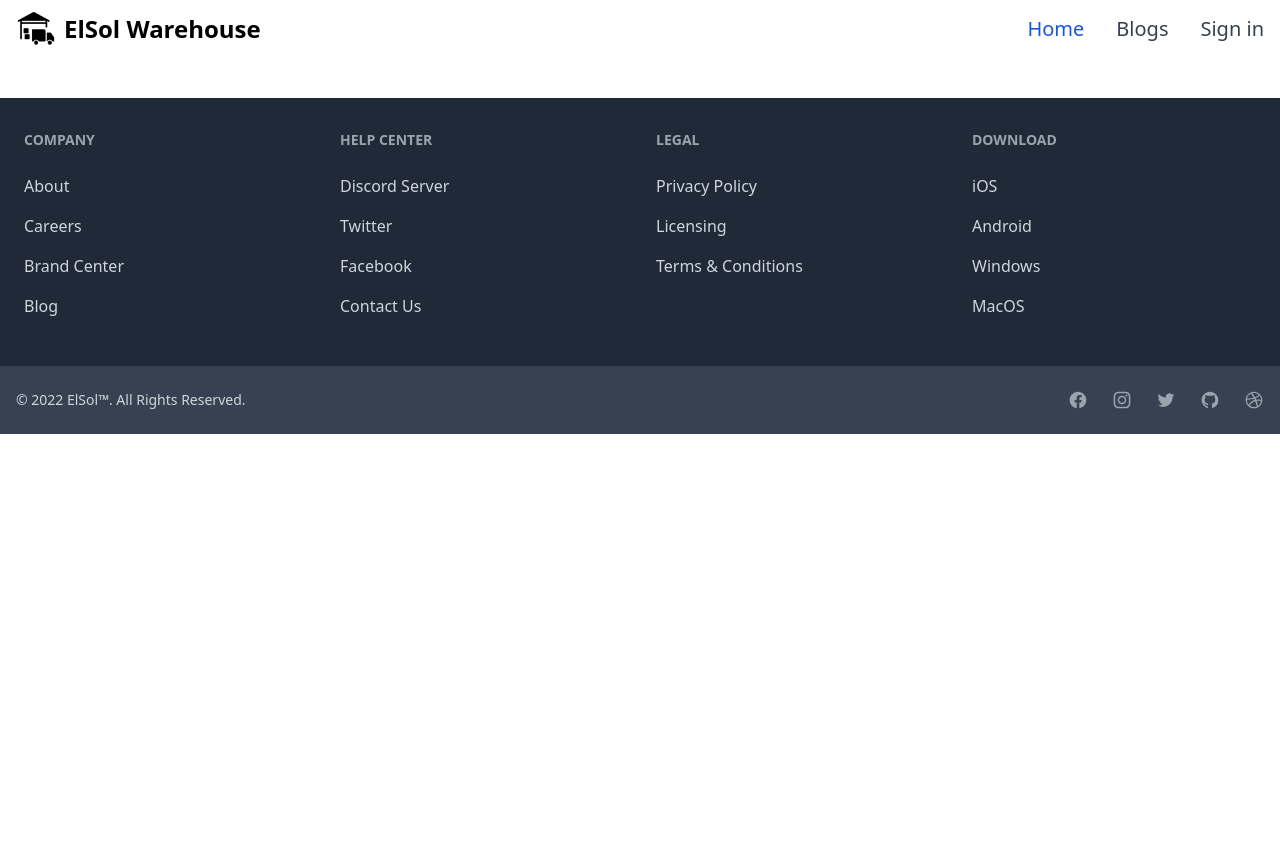
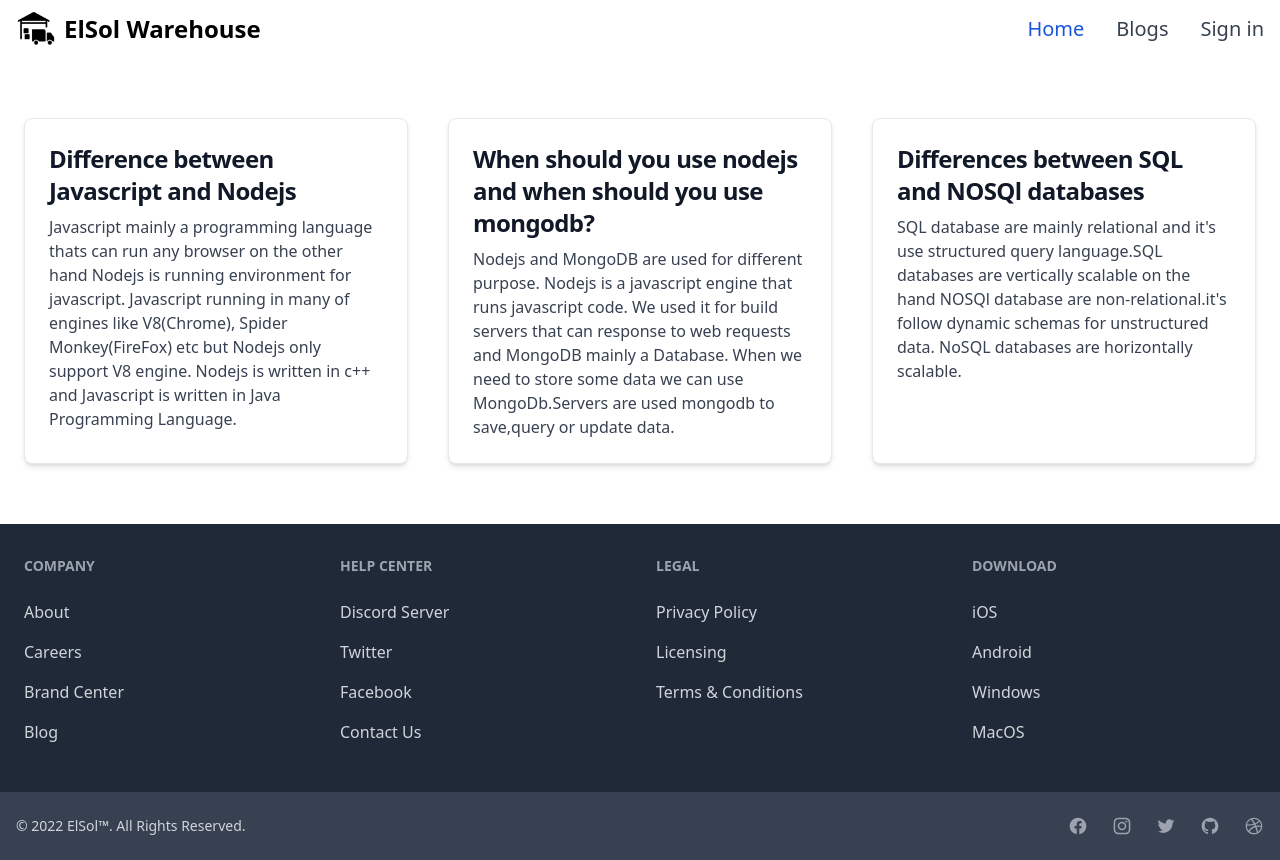
Before and after one commit to Surjo11/warehouse-management-client-side, a React (Create React App) app: page /blogs in a window 1280 px wide. Before the commit the page ends 800 px from the top, so only its background shows below. Built offline with nearby package versions, Linux system fonts and the light colour scheme.

Commit message:
blogsPage

```diff
--- a/src/components/pages/Blogs/Blogs.js
+++ b/src/components/pages/Blogs/Blogs.js
@@ -1,7 +1,54 @@
 import React from "react";
 
 const Blogs = () => {
-  return <div></div>;
+  return (
+    <div className="lg:flex justify-center mt-10">
+      <a
+        href="#"
+        className=" m-5 block p-6 max-w-sm bg-white rounded-lg border border-gray-200 shadow-md hover:bg-gray-100 dark:bg-gray-800 dark:border-gray-700 dark:hover:bg-gray-700"
+      >
+        <h5 className="mb-2 text-2xl font-bold tracking-tight text-gray-900 dark:text-white">
+          Difference between Javascript and Nodejs
+        </h5>
+        <p className="font-normal text-gray-700 dark:text-gray-400">
+          Javascript mainly a programming language thats can run any browser on
+          the other hand Nodejs is running environment for javascript.
+          Javascript running in many of engines like V8(Chrome), Spider
+          Monkey(FireFox) etc but Nodejs only support V8 engine. Nodejs is
+          written in c++ and Javascript is written in Java Programming Language.
+        </p>
+      </a>
+      <a
+        href="#"
+        className="m-5 block p-6 max-w-sm bg-white rounded-lg border border-gray-200 shadow-md hover:bg-gray-100 dark:bg-gray-800 dark:border-gray-700 dark:hover:bg-gray-700"
+      >
+        <h5 className="mb-2 text-2xl font-bold tracking-tight text-gray-900 dark:text-white">
+          When should you use nodejs and when should you use mongodb?
+        </h5>
+        <p className="font-normal text-gray-700 dark:text-gray-400">
+          Nodejs and MongoDB are used for different purpose. Nodejs is a
+          javascript engine that runs javascript code. We used it for build
+          servers that can response to web requests and MongoDB mainly a
+          Database. When we need to store some data we can use MongoDb.Servers
+          are used mongodb to save,query or update data.
+        </p>
+      </a>
+      <a
+        href="#"
+        className="m-5 block p-6 max-w-sm bg-white rounded-lg border border-gray-200 shadow-md hover:bg-gray-100 dark:bg-gray-800 dark:border-gray-700 dark:hover:bg-gray-700"
+      >
+        <h5 className="mb-2 text-2xl font-bold tracking-tight text-gray-900 dark:text-white">
+          Differences between SQL and NOSQl databases
+        </h5>
+        <p className="font-normal text-gray-700 dark:text-gray-400">
+          SQL database are mainly relational and it's use structured query
+          language.SQL databases are vertically scalable on the hand NOSQl
+          database are non-relational.it's follow dynamic schemas for
+          unstructured data. NoSQL databases are horizontally scalable.
+        </p>
+      </a>
+    </div>
+  );
 };
 
 export default Blogs;
```
Also changed, not shown: src/components/pages/Blogs/Blogs.css (deleted).
